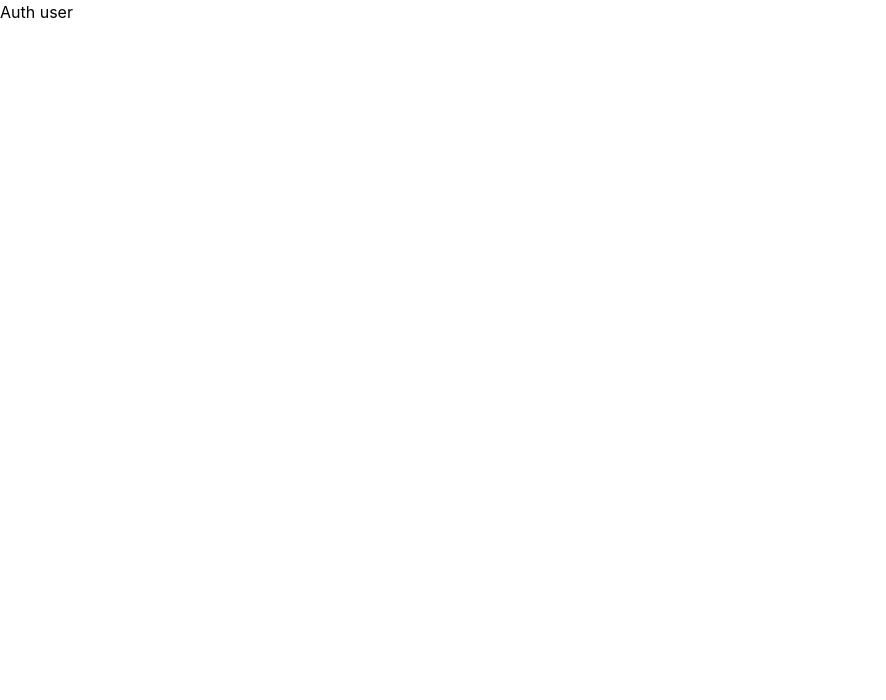
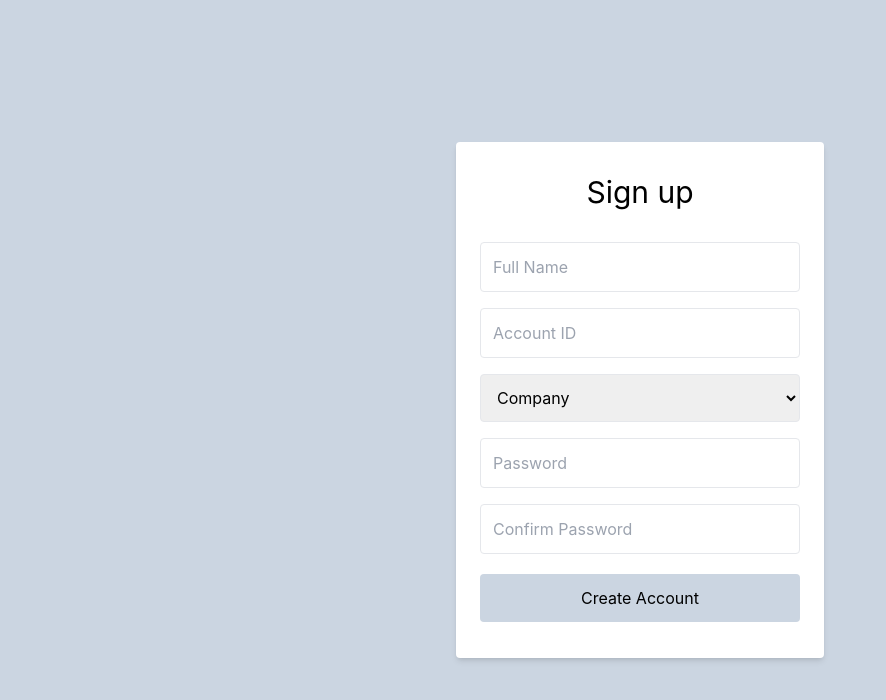
Before and after one commit to abhishekMuge/Fake-product-identification-using-blockchain, a Next.js app: page /auth in a window 1280 px wide. Shown: the top 700 px of the page, without its empty margins (0-886 px from the left). Built offline with nearby package versions, Linux system fonts and the light colour scheme.

Commit message:
Added Register form

```diff
--- a/pages/auth/index.js
+++ b/pages/auth/index.js
@@ -1,5 +1,61 @@
 const auth = () => {
-  return <h1>Auth user</h1>;
+  return (
+    <div class="bg-slate-300 min-h-screen flex flex-col">
+            <div class="container max-w-sm mx-auto flex-1 flex flex-col items-center justify-center px-2">
+                <div class="bg-white px-6 py-8 rounded shadow-md text-black w-full">
+                    <h1 class="mb-8 text-3xl text-center">Sign up</h1>
+                    <input
+                        type="text"
+                        class="block border border-grey-light w-full p-3 rounded mb-4"
+                        name="fullname"
+                        placeholder="Full Name" />
+
+                    <input
+                        type="text"
+                        class="block border border-grey-light w-full p-3 rounded mb-4"
+                        name="Account ID"
+                        placeholder="Account ID" />
+
+                    <select class="block border border-grey-light w-full p-3 rounded mb-4">
+                      <option value="mercedes">Company</option>
+                      <option value="audi">Individual</option>
+                    </select>
+
+                    <input
+                        type="password"
+                        class="block border border-grey-light w-full p-3 rounded mb-4"
+                        name="password"
+                        placeholder="Password" />
+                    <input
+                        type="password"
+                        class="block border border-grey-light w-full p-3 rounded mb-4"
+                        name="confirm_password"
+                        placeholder="Confirm Password" />
+
+                    <button
+                        type="submit"
+                        class="w-full text-center py-3 rounded bg-slate-300 text-black hover:bg-green-dark focus:outline-none my-1">Create Account</button>
+
+                    {/* <div class="text-center text-sm text-grey-dark mt-4">
+                        By signing up, you agree to the
+                        <a class="no-underline border-b border-grey-dark text-grey-dark" href="#">
+                            Terms of Service
+                        </a> and
+                        <a class="no-underline border-b border-grey-dark text-grey-dark" href="#">
+                            Privacy Policy
+                        </a>
+                    </div> */}
+                </div>
+
+                {/* <div class="text-grey-dark mt-6">
+                    Already have an account?
+                    <a class="no-underline border-b border-blue text-blue" href="../login/">
+                        Log in
+                    </a>.
+                </div> */}
+            </div>
+        </div>
+  );
 };
 
 export default auth;
```
